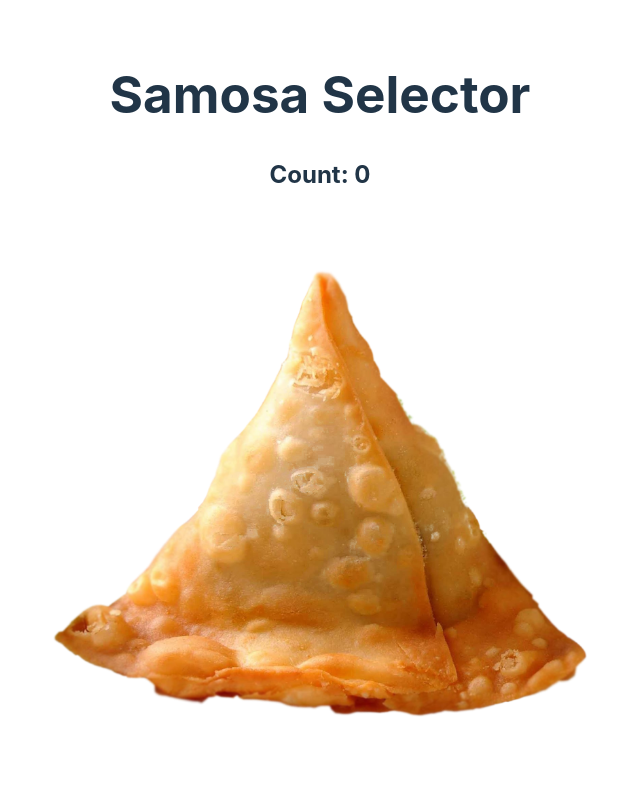
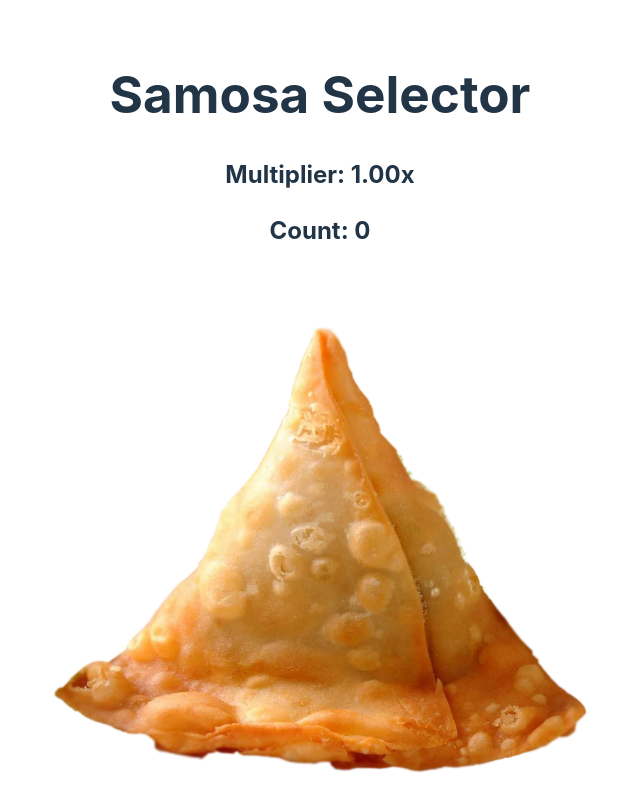
Before and after one commit to TriMPham98/WEB102-samosa-selector, a React (Vite) app in the folder somosa-selector/: page / in a window 1280 px wide. Shown: the top 786 px of the page, without its empty margins (320-960 px from the left). Built offline with nearby package versions, Linux system fonts and the light colour scheme.

Commit message:
Add multiplier display

```diff
--- a/somosa-selector/src/App.jsx
+++ b/somosa-selector/src/App.jsx
@@ -34,6 +34,7 @@ const App = () => {
     <div className="App">
       <div className="header">
         <h1>Samosa Selector</h1>
+        <h2>Multiplier: {multiplier.toFixed(2)}x</h2>
         <h2>Count: {count}</h2>
         <img
           className="samosa"
```
